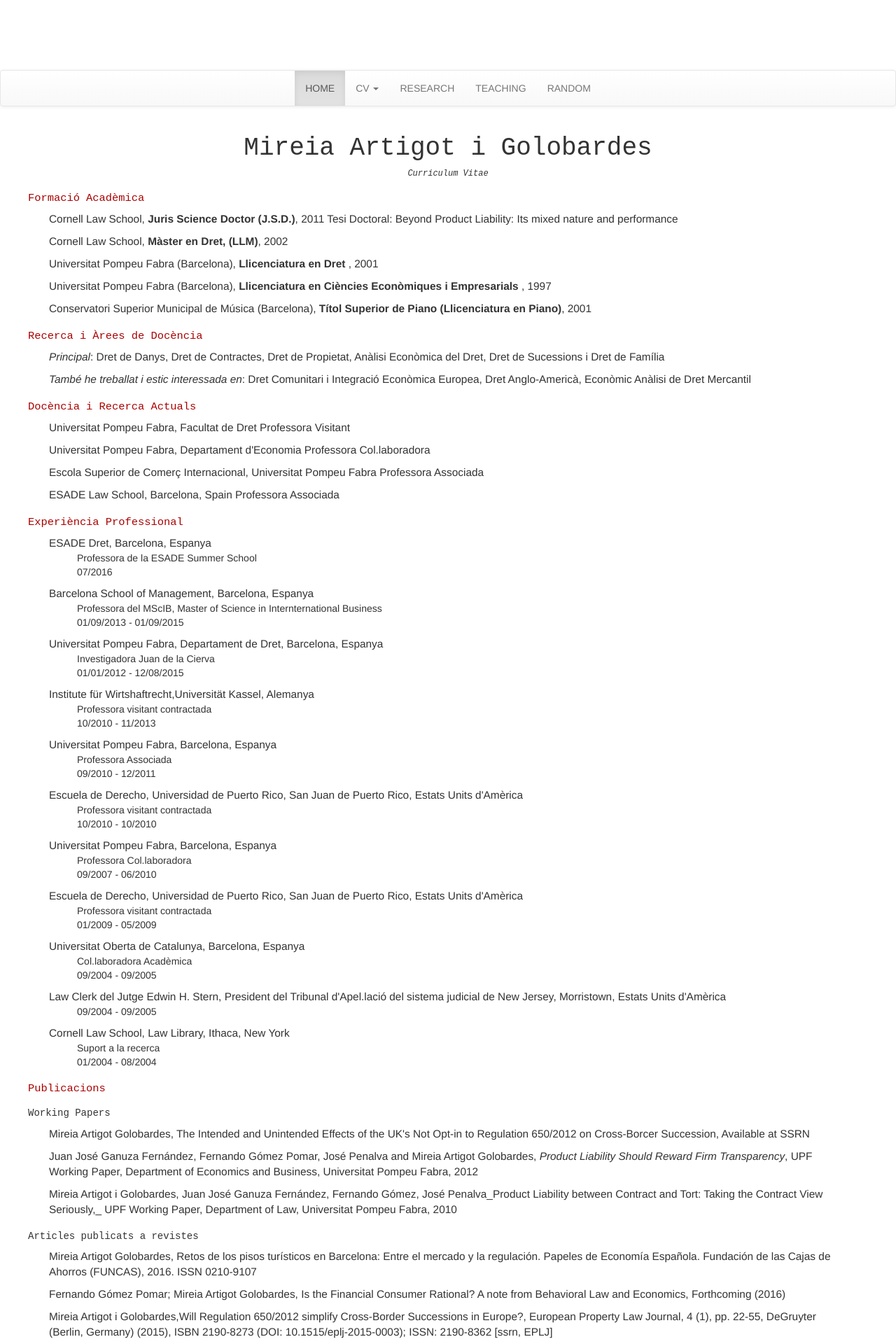
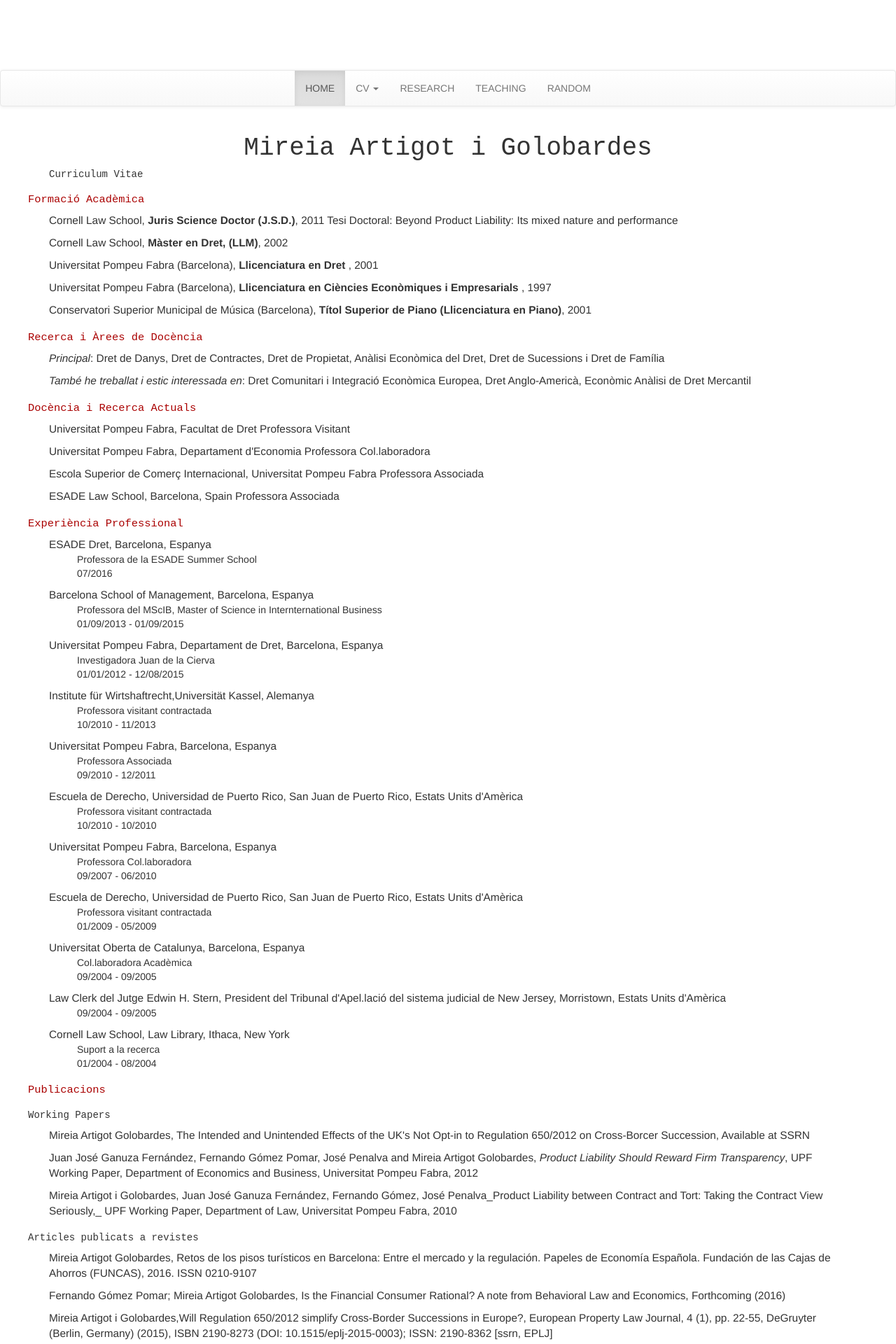
Before and after one commit to JohnPalmer/mireiaartigot, a Jekyll site: the page built from cv/ca/index.md, in a window 1280 px wide. Shown: the top 1920 px of the page at 70% size. Built offline with Jekyll 4.4.1, drawn with Linux system fonts in a browser that asks for light colours; nearby versions of some CDN libraries; our own code applies the rules of GitHub Pages for plain Markdown files.

```diff
--- a/cv/ca/index.md
+++ b/cv/ca/index.md
@@ -4,7 +4,7 @@ lang: en
 ---
 
 # Mireia Artigot i Golobardes
-###### Curriculum Vitae
+##### Curriculum Vitae
 
 ## Formació Acadèmica
 
@@ -331,7 +331,7 @@ Center for South African Studies, University of Western Cape, Ciutat del Cap, Su
 ## Participació a projectes de recerca competitius
 
 **Títol del projecte:** Ajuts de Suport als Grups de Recerca de Catalunya (Grup de recerca en Dret patrimonial) 2014 SGR 478
-* **Entitat on es realitza:** Universitat Pompeu Fabra
+* __Entitat on es realitza:__ Universitat Pompeu Fabra
 * **Tipus d&#39;entitat** : Universitat
 * **Ciutat on es realitza:** Barcelona, Catalunya, Espanya
 * **Núm. d&#39;investigadors/es:** 32
```
